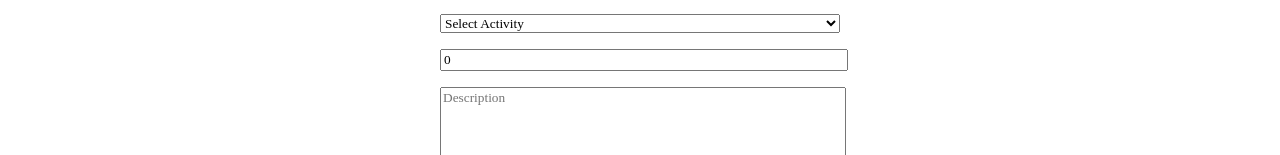
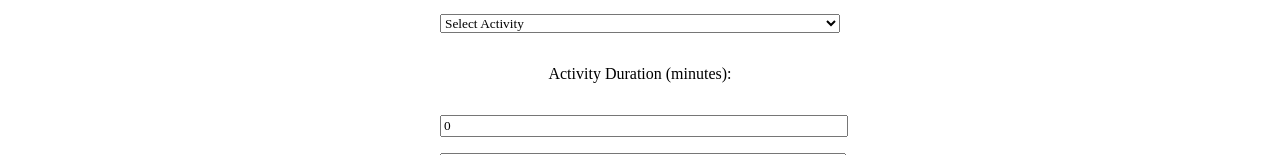
Before and after one commit to areyekayo/insight-clock, a React (Create React App) app: page /newEntry in a window 1280 px wide. Shown: the part 262-417 px from the top of the page. Built offline with nearby package versions, Linux system fonts and the light colour scheme; no server answers.

Commit message:
refactor journal cards to one card per date

```diff
--- a/src/components/App.js
+++ b/src/components/App.js
@@ -18,6 +18,32 @@ function App() {
       setJournalEntry([...journalEntries, newEntry])
   }
 
+  //create new date objects with journal entries to display as date cards
+  const dateCards = journalEntries.reduce((acc, entry) => {
+    //check if there's already an entry for the date
+    const dateObj = acc.find(item => item.date === entry.date);
+    if (dateObj) {
+      //if date exists, update count, ids, activities, and moods
+      dateObj.count += 1;
+      dateObj.ids.push(entry.id);
+      dateObj.activities.push(entry.activity);
+      dateObj.moods.push(entry.mood);
+      dateObj.time += entry.duration;
+    } else {
+      acc.push({
+        date: entry.date,
+        count: 1,
+        ids: [entry.id],
+        activities: [entry.activity],
+        moods: [entry.mood],
+        time: entry.duration
+      });
+    }
+    return acc;
+  }, [])
+
+  console.log(dateCards)
+
   return (
     <div className="App">
       <Router>
@@ -26,7 +52,9 @@ function App() {
         <NavBar />
       </header>
       <Routes>
-        <Route path="/" element={journalEntries.map((entry) => <JournalCard key={entry.id} date={entry.date} mood={entry.mood} description={entry.description} activity={entry.activity} duration={entry.duration} />)} />
+
+        <Route path="/" element={dateCards.map((dateEntry) => <JournalCard key={dateEntry.date} date={dateEntry.date} count={dateEntry.count} moods={dateEntry.moods} activities={dateEntry.activities} time={dateEntry.time} />)} />
+
         <Route path="/newEntry" element={<JournalEntryForm onSubmitEntry={addNewEntry} />} />
       </Routes>
       </Router>
--- a/src/components/JournalCard.js
+++ b/src/components/JournalCard.js
@@ -1,6 +1,6 @@
 import React from "react";
 
-function JournalCard({date, mood, description, duration, activity }) {
+function JournalCard({date, count, moods, activities, time }) {
 
     const dateObj = new Date(date);
     const options = { weekday: 'long', year: 'numeric', month: 'long', day: 'numeric' };
@@ -9,9 +9,11 @@ function JournalCard({date, mood, description, duration, activity }) {
     return (
         <div className="card">
             <h1>{formattedDate}</h1>
-            <p>Mood: {mood}</p>
-            <p>{activity}, {duration} minutes</p>
-            <p>{description}</p>
+            <p>Number of entries: {count}</p>
+            <p>Moods: {moods}</p>
+            <p>Activities: {activities}</p>
+            <p>Total mindful time: {time}</p>
+
         </div>
     )
 }
--- a/src/components/JournalEntryForm.js
+++ b/src/components/JournalEntryForm.js
@@ -18,7 +18,6 @@ function JournalEntryForm({onSubmitEntry}) {
     };
 
     function handleSubmit(event){
-        console.log("new entry on submit", newEntry)
         event.preventDefault();
         fetch("http://localhost:3000/entries", {
             method: "POST",
@@ -50,6 +49,7 @@ function JournalEntryForm({onSubmitEntry}) {
                     <option value="yoga">Yoga</option>
                     <option value="retreat">Retreat</option>
                 </select>
+                <p>Activity Duration (minutes):</p>
                 <input
                     type="number"
                     name="duration"
```
